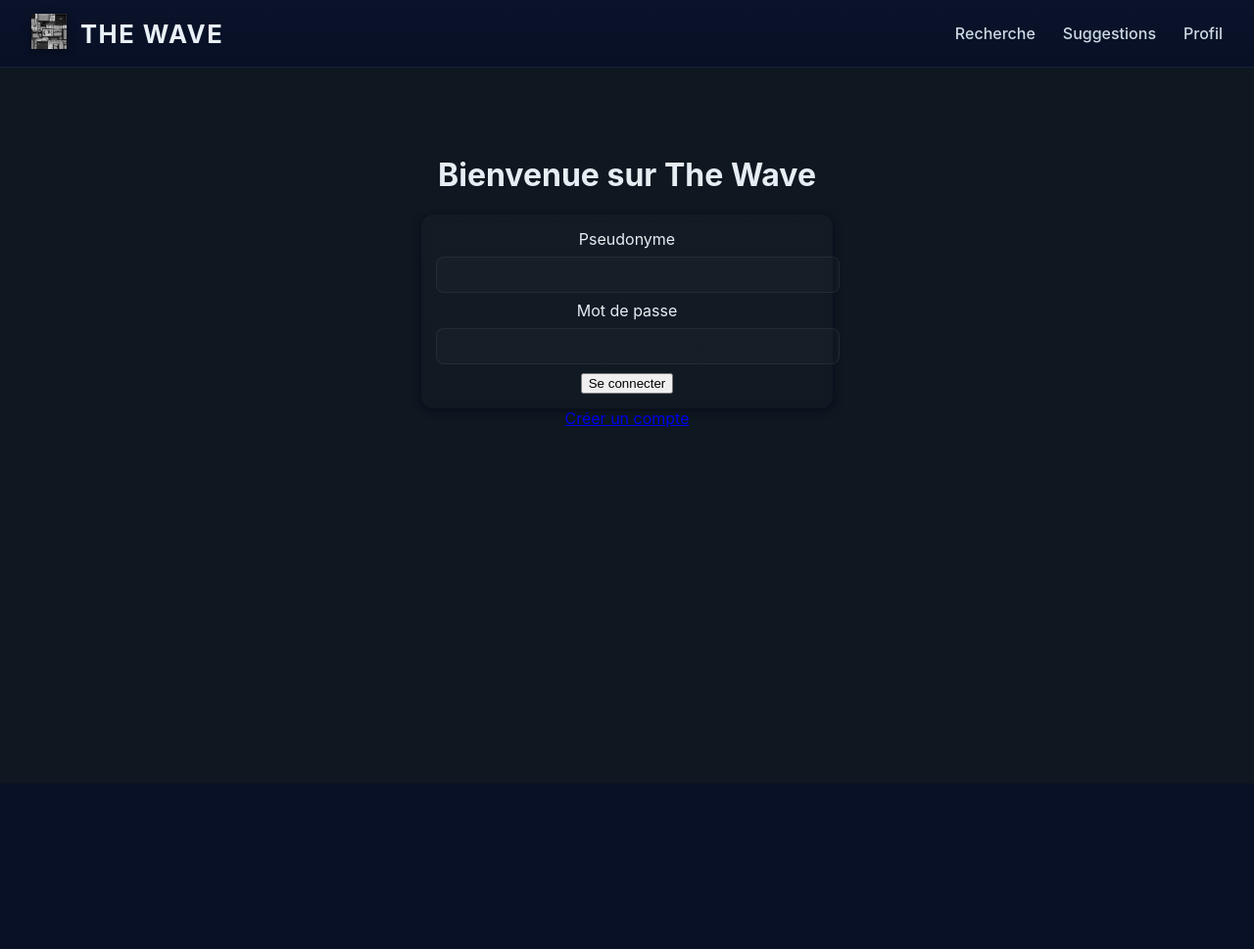
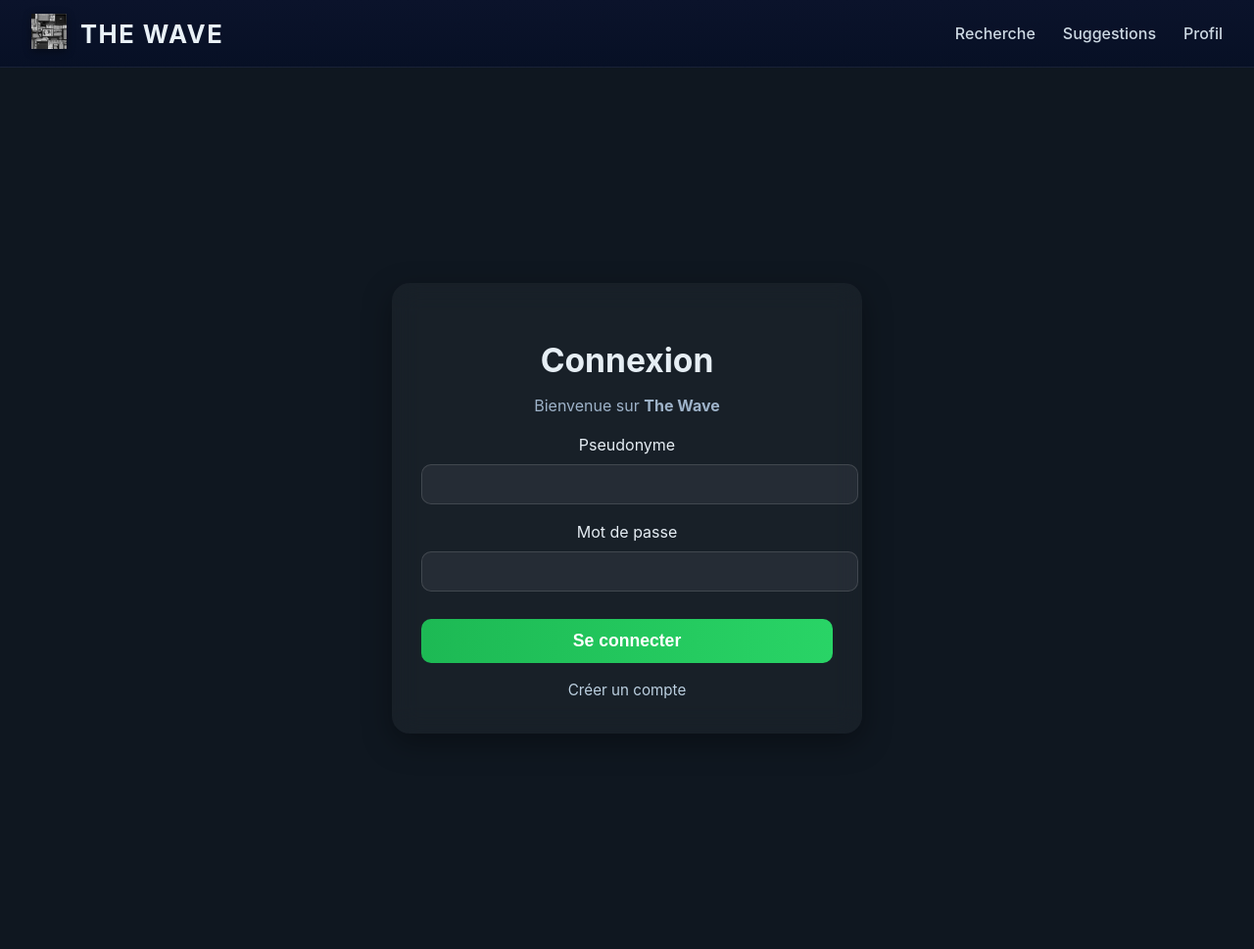
Before and after one commit to DanieldelaCueva/the-wave-project, a Flask app: page /connexion in a window 1280 px wide. Shown: the whole page at 98% size. Before the commit the page ends 436 px from the top, so only its background shows below. Run offline with Flask 3, Linux system fonts and the light colour scheme; some libraries are stand-ins or nearby versions.

Commit message:
started working on login page

```diff
--- a/src/main.py
+++ b/src/main.py
@@ -1,6 +1,8 @@
-from flask import Flask, render_template, request
+from flask import Flask, render_template, request, redirect, session,url_for
 import psycopg2
 import psycopg2.extras
+
+import secrets
 
 def connect():
     """
@@ -17,6 +19,8 @@ def connect():
     return conn
 
 app = Flask(__name__)
+
+app.secret_key = b'%s' % secrets.token_bytes()
 
 @app.route('/')
 def accueil():
@@ -36,12 +40,32 @@ def accueil():
             morceaux_plus_ecoutes = cur3.fetchall()
     return render_template('accueil.html', derniers_albums = derniers_albums, groupes_plus_suivis = groupes_plus_suivis, morceaux_plus_ecoutes = morceaux_plus_ecoutes)
 
-@app.route('/connexion', methods=['GET','POST'])
+@app.route('/connexion')
 def connexion():
     if request.method == 'POST':
         # authentification placeholder
         return 'Connexion (placeholder)'
-    return render_template('connexion.html')
+    return render_template('connexion.html', etat=0)
+
+@app.route('/authentication', methods = ['POST'])
+def authentication():
+    pseudo = request.form.get("pseudo")
+    mdp = request.form.get("mdp")
+    with connect() as conn:
+        with conn.cursor() as cur:
+            cur.execute("SELECT mpasse FROM utilisateur WHERE pseudo='%s'" % pseudo)
+            resultat = cur.fetchone()
+            print(resultat.mpasse)
+            if resultat == None:
+                return render_template('connexion.html', etat=1)
+            elif mdp == resultat.mpasse:
+                session['pseudo'] = pseudo
+                return redirect(url_for('accueil'))
+            else:
+                return render_template('connexion.html', etat=1)
+
+
+
 
 @app.route('/recherche')
 def recherche():
--- a/src/static/css/style.css
+++ b/src/static/css/style.css
@@ -91,12 +91,111 @@ body {
 
 .cover { width: 100%; border-radius: 8px; display: block; }
 
-.login-container { max-width: 420px; margin: 60px auto; text-align: center; }
+/* --- LOGIN PAGE --- */
 
-.login-container input, .login-container textarea {
-    width: 100%; padding: 10px; margin: 8px 0; border-radius: 8px; border: 1px solid rgba(255,255,255,0.06);
-    background: rgba(255,255,255,0.02); color: inherit;
+.login-wrapper {
+    display: flex;
+    justify-content: center;
+    align-items: center;
+    padding: 60px 20px;
+    min-height: calc(100vh - 80px);
 }
+
+.login-card {
+    width: 100%;
+    max-width: 420px;
+    padding: 35px 30px;
+    border-radius: 18px;
+    background: rgba(255,255,255,0.04);
+    backdrop-filter: blur(14px);
+    box-shadow: 0 10px 30px rgba(0,0,0,0.35);
+    animation: fadeInUp .6s ease;
+    text-align: center;
+}
+
+.login-title {
+    font-size: 2.1rem;
+    margin-bottom: 6px;
+}
+
+.login-subtitle {
+    font-size: 1rem;
+    color: #9eb3c9;
+    margin-bottom: 20px;
+}
+
+.login-error {
+    background: rgba(255, 60, 60, 0.18);
+    color: #ffb3b3;
+    padding: 10px 12px;
+    border-radius: 8px;
+    margin-bottom: 15px;
+    border: 1px solid rgba(255, 60, 60, 0.3);
+    font-size: 0.95rem;
+}
+
+/* Inputs */
+.login-card input {
+    width: 100%;
+    margin: 10px 0 18px 0;
+    padding: 12px;
+    border-radius: 10px;
+    background: rgba(255,255,255,0.06);
+    border: 1px solid rgba(255,255,255,0.13);
+    color: #e9f1f7;
+    transition: border .2s ease, background .2s ease;
+}
+
+.login-card input:focus {
+    border-color: #1db954;
+    background: rgba(255,255,255,0.1);
+    outline: none;
+}
+
+/* Button */
+.login-button {
+    width: 100%;
+    padding: 12px;
+    margin-top: 10px;
+    border-radius: 10px;
+    background: linear-gradient(90deg, #1db954, #29d466);
+    border: none;
+    color: white;
+    font-size: 1.1rem;
+    font-weight: 600;
+    cursor: pointer;
+    transition: transform .15s ease, box-shadow .25s ease;
+}
+
+.login-button:hover {
+    transform: translateY(-3px);
+    box-shadow: 0 6px 20px rgba(29,185,84,0.45);
+}
+
+.login-link {
+    display: inline-block;
+    margin-top: 18px;
+    color: #bcd0e0;
+    text-decoration: none;
+    font-size: 0.95rem;
+}
+
+.login-link:hover {
+    color: #ffffff;
+}
+
+/* Fade animation */
+@keyframes fadeInUp {
+    from {
+        opacity: 0;
+        transform: translateY(18px);
+    }
+    to {
+        opacity: 1;
+        transform: translateY(0);
+    }
+}
+
 
 .play-button {
     padding: 10px 18px; background: #1db954; border: none; color: white; border-radius: 20px; cursor: pointer;
--- a/src/templates/connexion.html
+++ b/src/templates/connexion.html
@@ -1,19 +1,30 @@
 {% extends "base.html" %}
 {% block title %}Connexion – The Wave{% endblock %}
 {% block content %}
-<div class="login-container">
-    <h1>Bienvenue sur The Wave</h1>
+<div class="login-wrapper">
 
-    <form method="POST" class="card">
-        <label>Pseudonyme</label>
-        <input type="text" name="username" required>
+    <div class="login-card">
+        <h1 class="login-title">Connexion</h1>
+        <p class="login-subtitle">Bienvenue sur <strong>The Wave</strong></p>
 
-        <label>Mot de passe</label>
-        <input type="password" name="password" required>
+        {% if etat == 1 %}
+        <div class="login-error">
+            ❌ Utilisateur introuvable ou mot de passe incorrect.
+        </div>
+        {% endif %}
 
-        <button type="submit">Se connecter</button>
-    </form>
+        <form method="POST" action="authentication">
+            <label>Pseudonyme</label>
+            <input type="text" name="pseudo" required>
 
-    <a href="/inscription" class="link">Créer un compte</a>
+            <label>Mot de passe</label>
+            <input type="password" name="mdp" required>
+
+            <button type="submit" class="login-button">Se connecter</button>
+        </form>
+
+        <a href="/inscription" class="login-link">Créer un compte</a>
+    </div>
+
 </div>
 {% endblock %}
```
